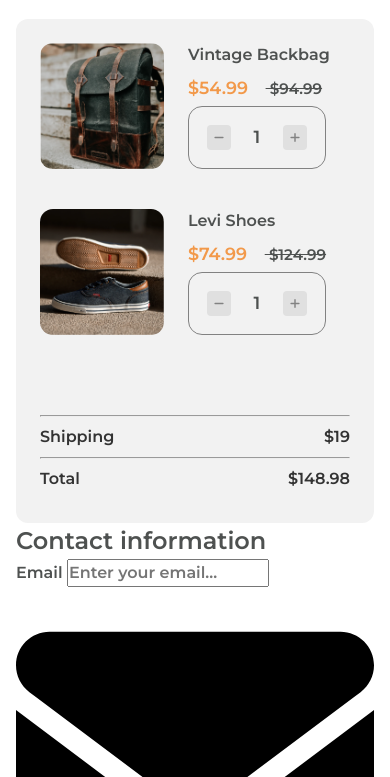
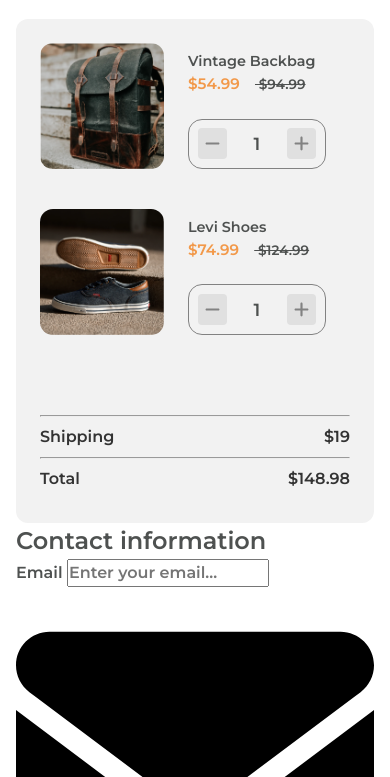
Before and after one commit to Keith-Web3/devchallenges, a website: page checkout-page-master/index.html in a window 390 px wide. Shown: the part 67-844 px from the top of the page. Drawn offline with Linux system fonts and the light colour scheme.

Commit message:
fixed mobile responsiveness

```diff
--- a/checkout-page-master/sass/index.scss
+++ b/checkout-page-master/sass/index.scss
@@ -21,6 +21,9 @@ h1 {
     grid-template: repeat(2, auto) / 40% auto;
     grid-template-areas: 'img header' 'img count';
     column-gap: $spacer * 1.5;
+    @media (max-width: 430px) {
+      align-items: center;
+    }
 
     &:nth-child(2) {
       margin-block: $spacer * 2.5 $spacer * 5;
@@ -36,15 +39,25 @@ h1 {
       h2 {
         font-size: 1rem;
         margin-bottom: $spacer * 0.5;
+        @media (max-width: 430px) {
+          font-size: 0.9rem;
+          margin-bottom: 0;
+        }
       }
       .price {
         color: #f2994a;
         margin-right: $spacer;
         font-size: 1.1rem;
+        @media (max-width: 430px) {
+          font-size: 0.95rem;
+        }
       }
       .real-price {
         text-decoration: line-through;
         font-size: 0.95rem;
+        @media (max-width: 430px) {
+          font-size: 0.85rem;
+        }
       }
     }
     &__count {
@@ -58,6 +71,9 @@ h1 {
       width: min(85%, 164px);
       padding: $spacer;
       font-size: 1.1rem;
+      @media (max-width: 430px) {
+        padding: $spacer * 0.5;
+      }
 
       img {
         width: min(24%, 30px);
@@ -65,6 +81,9 @@ h1 {
         background-color: #e0e0e0;
         border-radius: 4px;
         cursor: pointer;
+        @media (max-width: 430px) {
+          width: min(30%, 29px);
+        }
       }
     }
   }
```
Also changed, not shown: checkout-page-master/dist/css/index.css, 1 other file.
